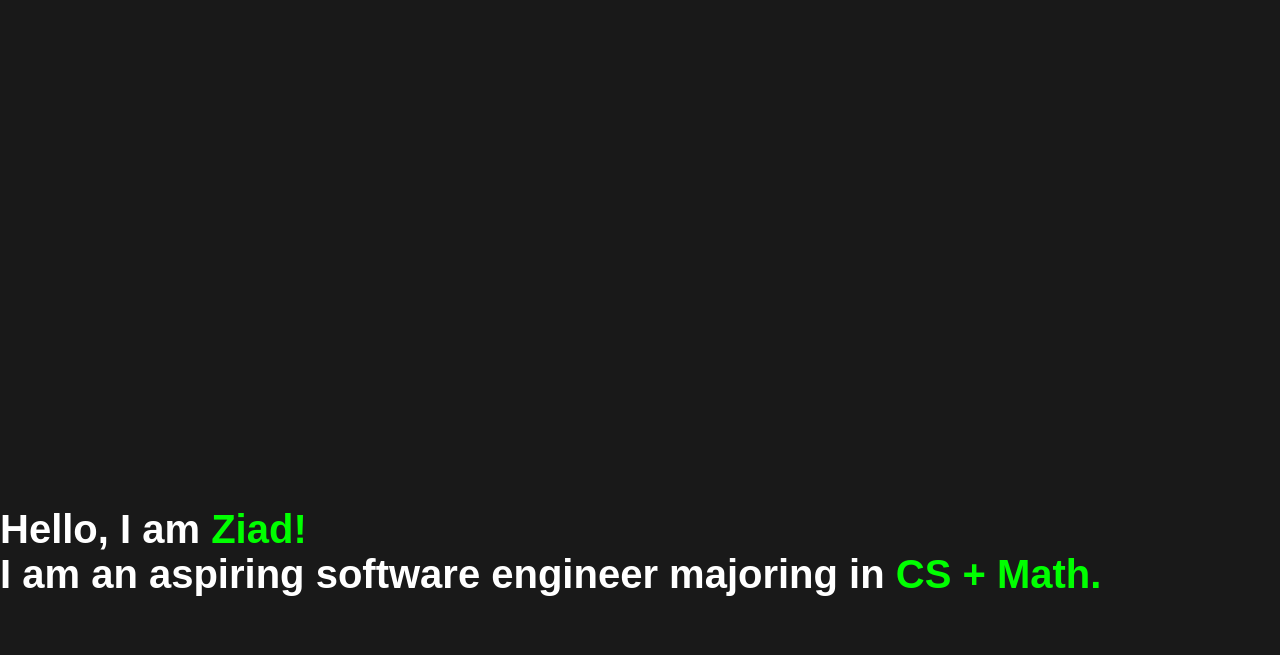
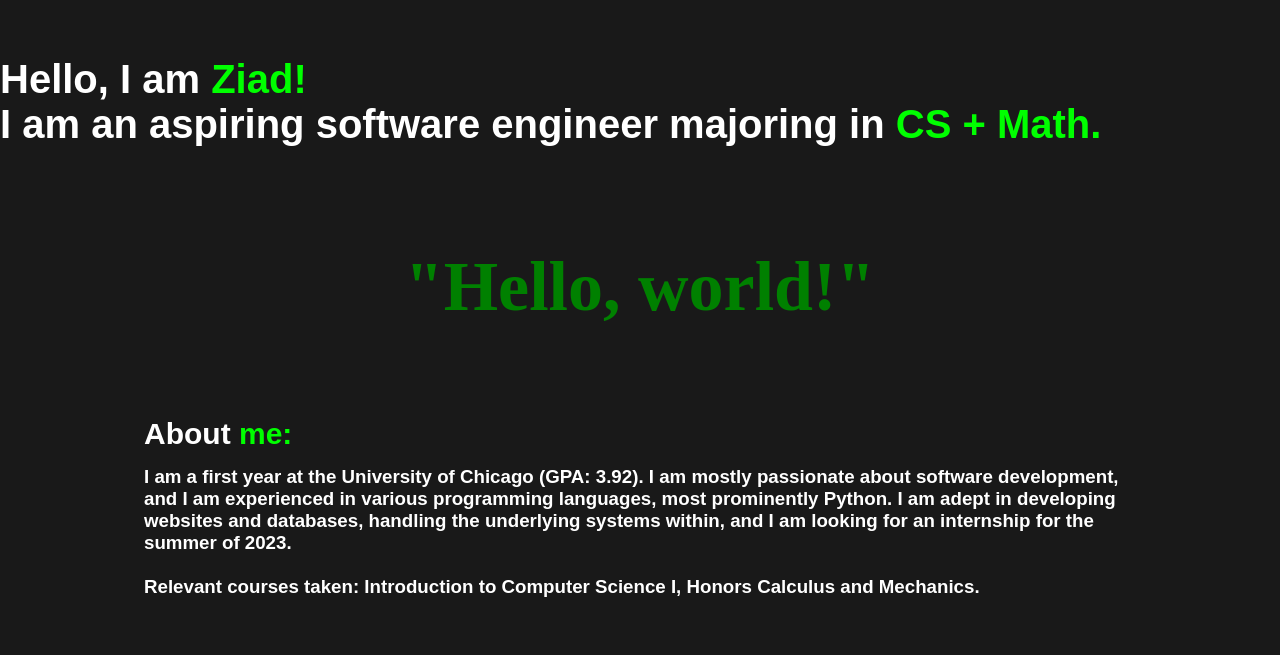
Before and after one commit to zelshahawy/Website-Portfolio, a plain HTML site: page index.html in a window 1280 px wide. Shown: the part 66-721 px from the top of the page. Drawn offline with nearby package versions, Linux system fonts and the light colour scheme.

Commit message:
fixed padding

```diff
--- a/style.css
+++ b/style.css
@@ -88,7 +88,7 @@ header span{
 }
 
 .header-text{
-    padding-top: 500px;
+    padding-top: 50px;
 }
 .about-col-1{
     flex-basis: 35%;
```
